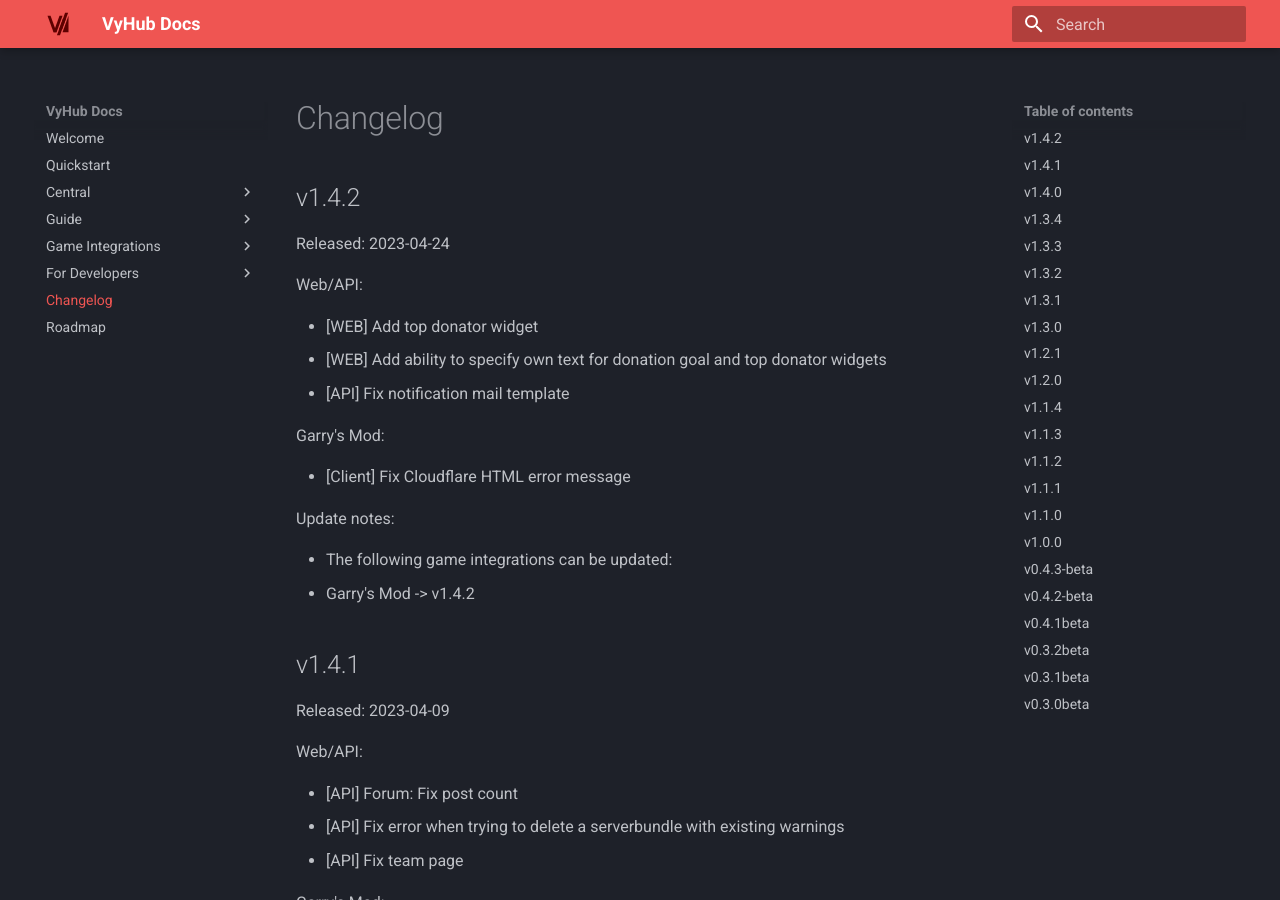
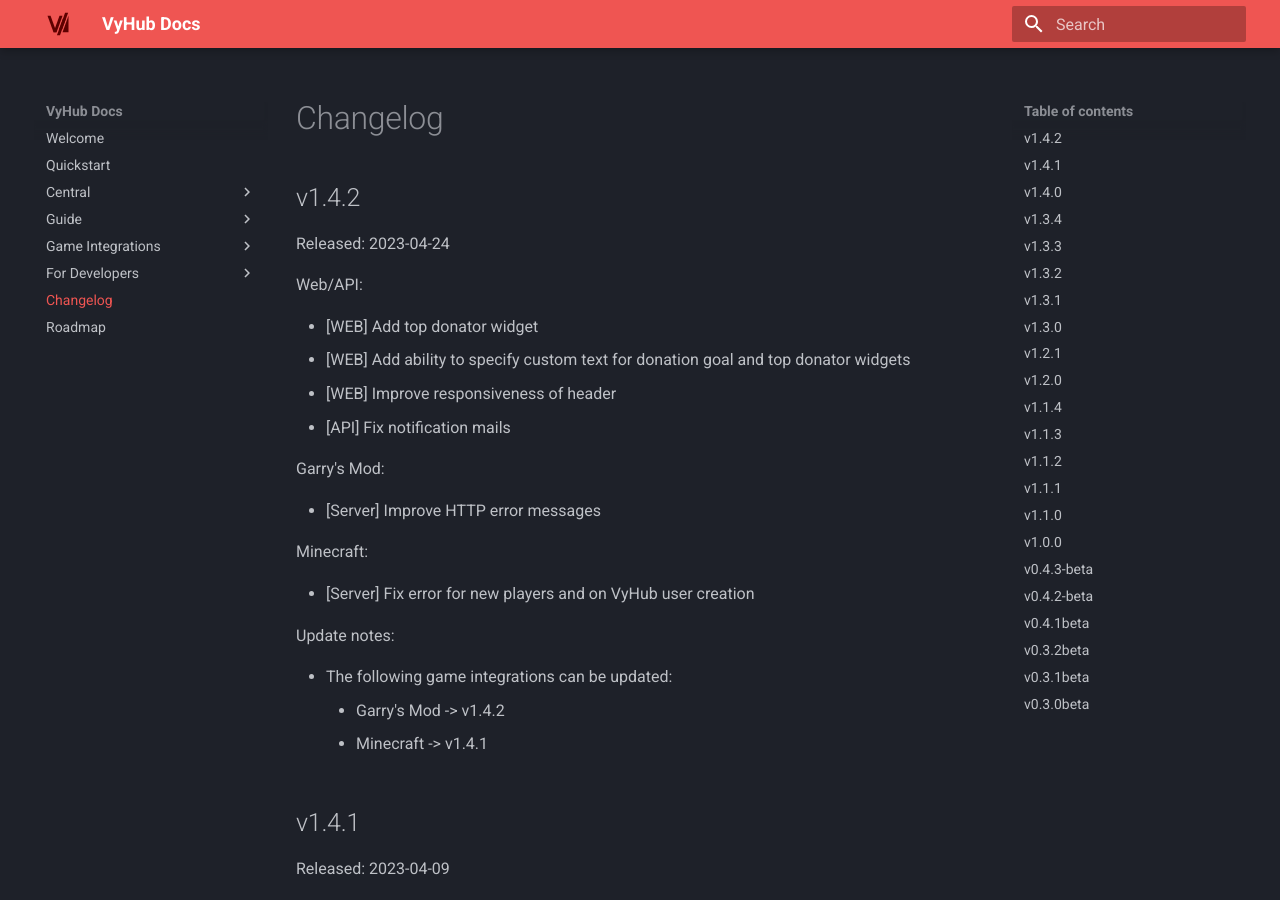
Before and after one commit to nyx-project/vyhub-documentation, an MkDocs documentation site: the page built from docs/changelog.md, in a window 1280 px wide and 900 px high. Built offline with MkDocs 1.6.1 and Material for MkDocs 9.7.7, drawn with Linux system fonts in a browser that asks for light colours; the version menu is left out.

Commit message:
Improve Changelog

```diff
--- a/docs/changelog.md
+++ b/docs/changelog.md
@@ -7,17 +7,23 @@
 Web/API:
 
 - [WEB] Add top donator widget
-- [WEB] Add ability to specify own text for donation goal and top donator widgets
-- [API] Fix notification mail template
+- [WEB] Add ability to specify custom text for donation goal and top donator widgets
+- [WEB] Improve responsiveness of header
+- [API] Fix notification mails
 
 Garry's Mod:
 
-- [Client] Fix Cloudflare HTML error message
+- [Server] Improve HTTP error messages
+
+Minecraft:
+
+- [Server] Fix error for new players and on VyHub user creation
 
 Update notes:
 
 - The following game integrations can be updated:
-  - Garry's Mod -> v1.4.2
+    - Garry's Mod -> v1.4.2
+    - Minecraft -> v1.4.1
 
 ## v1.4.1
 
```
